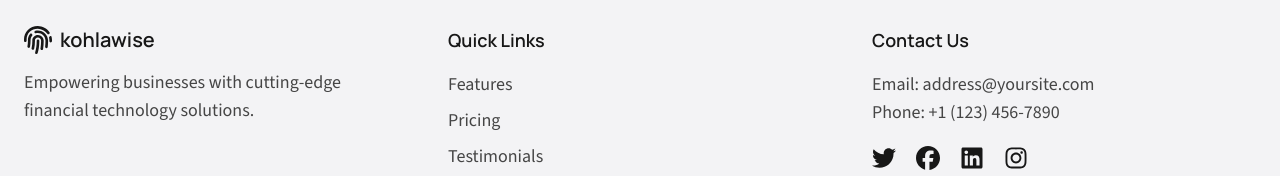
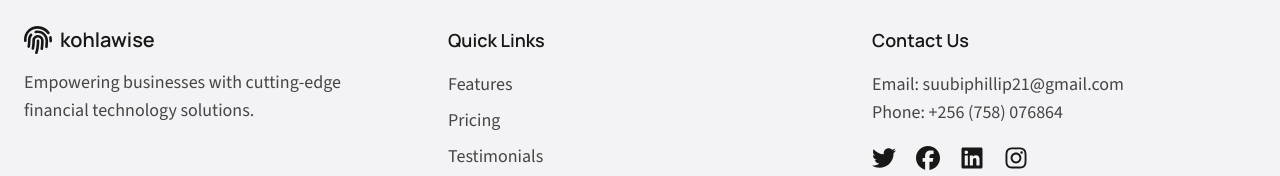
Before and after one commit to kohlaitsolutions/kohla-saas-landing-page, a Next.js app: page / in a window 1280 px wide. Shown: the part 6701-6877 px from the top of the page. Built offline with nearby package versions, Linux system fonts and the light colour scheme.

Commit message:
Update footer.ts

```diff
--- a/src/data/footer.ts
+++ b/src/data/footer.ts
@@ -22,8 +22,8 @@ export const footerDetails: {
             url: "#testimonials"
         }
     ],
-    email: 'address@yoursite.com',
-    telephone: '+1 (123) 456-7890',
+    email: 'suubiphillip21@gmail.com',
+    telephone: '+256 (758) 076864 ',
     socials: {
         // github: 'https://github.com',
         // x: 'https://twitter.com/x',
```
